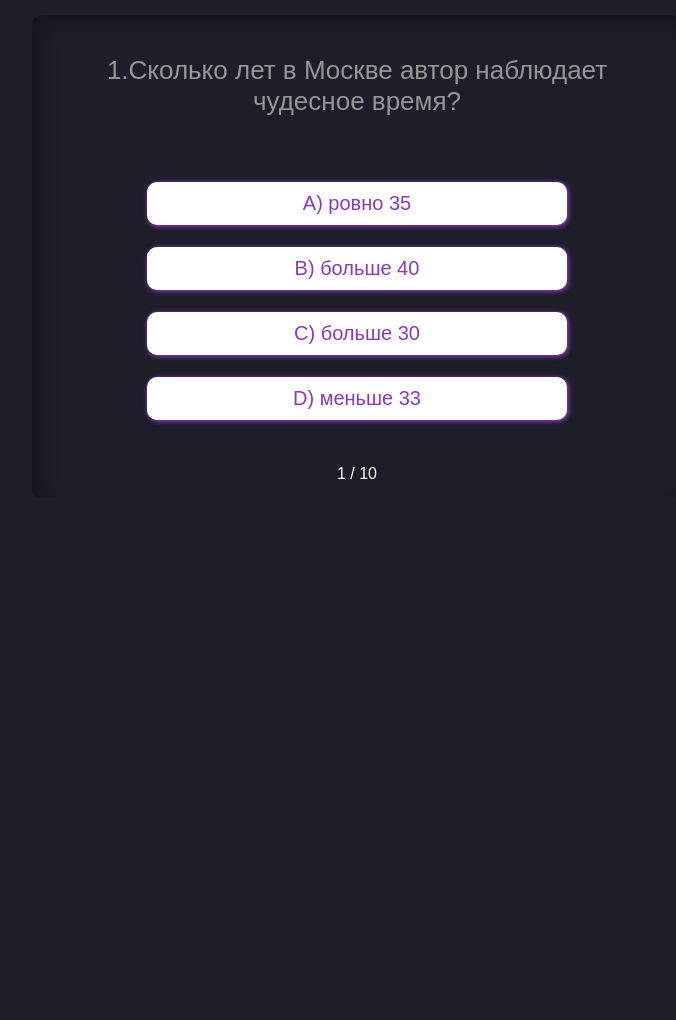
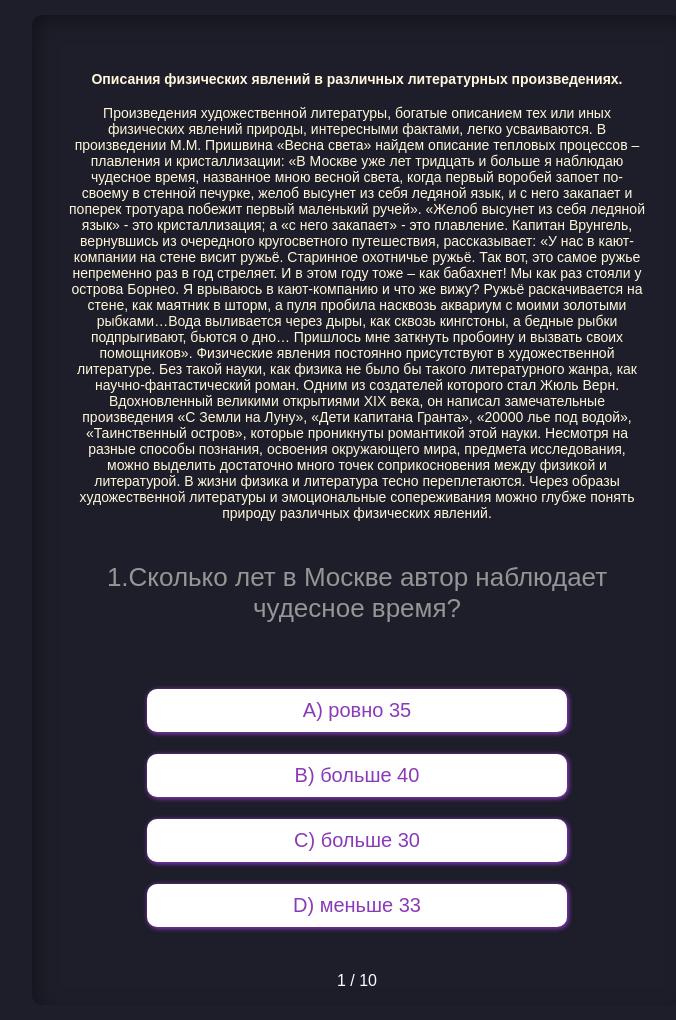
Before and after one commit to Meorwik/TSOR_bot, a FastAPI app: page /api/assessment in a window 1280 px wide. Shown: the whole page, without its empty margins (283-959 px from the left). Before the commit the page ends 479 px from the top, so only its background shows below. Run offline with FastAPI, Linux system fonts and the light colour scheme.

Commit message:
forgot to add context text

```diff
--- a/src/assets/scripts/assessment_script.js
+++ b/src/assets/scripts/assessment_script.js
@@ -234,8 +234,8 @@ function Update()
         buttonsElem[i].className = "disabled";
       } else {
         buttonsElem[i].className = "back";
-        buttonsElem[i].textContent = "Перейти к призу ";
-        buttonsElem[i].onclick = () => window.open("/api/prize");
+        buttonsElem[i].textContent = "Перейти к призу ✨";
+        buttonsElem[i].onclick = () => window.open("/api/prize", "_self");
       }
     }
   }
--- a/src/assets/styles/assessment.css
+++ b/src/assets/styles/assessment.css
@@ -42,6 +42,12 @@
     padding: 15px;
     font-size: 26px;
     color: rgba(150, 150, 150, 1);
+}
+
+.context_text {
+    padding: 12px;
+    color: cornsilk;
+    font-size: 14px;
 }
 
 .quiz__body
--- a/src/main.py
+++ b/src/main.py
@@ -1,4 +1,3 @@
-from fastapi.responses import HTMLResponse, JSONResponse
 from .loader import static, templates
 from .routers.api import api_router
 from .config import config
--- a/src/templates/assessment.jinja2
+++ b/src/templates/assessment.jinja2
@@ -11,6 +11,19 @@
   <body class="assessment-body">
 
     <main class="main">
+        <div class="context_text">
+            <h4>Описания физических явлений в различных литературных произведениях.</h4>
+            <p>Произведения художественной литературы, богатые описанием тех или иных физических явлений природы, интересными фактами, легко усваиваются.
+            В произведении М.М. Пришвина «Весна света» найдем описание тепловых процессов – плавления и кристаллизации:
+            «В Москве уже лет тридцать и больше я наблюдаю чудесное время, названное мною весной света, когда первый воробей запоет по- своему в стенной печурке, желоб высунет из себя ледяной язык, и с него закапает и поперек тротуара побежит первый маленький ручей».
+            «Желоб высунет из себя ледяной язык» - это кристаллизация; а «с него закапает» - это плавление.
+            Капитан Врунгель, вернувшись из очередного кругосветного путешествия, рассказывает:
+            «У нас в кают-компании на стене висит ружьё. Старинное охотничье ружьё. Так вот, это самое ружье непременно раз в год стреляет. И в этом году тоже – как бабахнет! Мы как раз стояли у острова Борнео. Я врываюсь в кают-компанию и что же вижу? Ружьё раскачивается на стене, как маятник в шторм, а пуля пробила насквозь аквариум с моими золотыми рыбками…Вода выливается через дыры, как сквозь кингстоны, а бедные рыбки подпрыгивают, бьются о дно… Пришлось мне заткнуть пробоину и вызвать своих помощников».
+            Физические явления постоянно присутствуют в художественной литературе. Без такой науки, как физика не было бы такого литературного жанра, как научно-фантастический роман. Одним из создателей которого стал Жюль Верн. Вдохновленный великими открытиями XIX века, он написал замечательные произведения «С Земли на Луну», «Дети капитана Гранта», «20000 лье под водой», «Таинственный остров», которые проникнуты романтикой этой науки.
+            Несмотря на разные способы познания, освоения окружающего мира, предмета исследования, можно выделить достаточно много точек соприкосновения между физикой и литературой. В жизни физика и литература тесно переплетаются. Через образы художественной литературы и эмоциональные сопереживания можно глубже понять природу различных физических явлений.
+            </p>
+        </div>
+
       <div class="quiz__head">
           <div class="head__content" id="head">Вопрос ? ВопроВопрос ? Вопрос ? Вопрос ? Вопрос ?  ? Вопрос ? Вопрос ? Вопрос ? Вопрос ? Вопрос ? Вопрос ? Вопрос ? Вопрос ? </div>
       </div>
--- a/src/templates/prize.jinja2
+++ b/src/templates/prize.jinja2
@@ -17,7 +17,6 @@
         <h1>Тест по грамотности чтения пройден!</h1>
         <p>Большое спасибо за прохождение этого тестирования, за прохождение этого теста, самый ценный приз который вы уже получили.</p>
         <p>Вы уже получили самый ценный приз, и этот приз, это знания! Поздравляем! ✨🥳</p>
-
     </div>
 </body>
 
```
